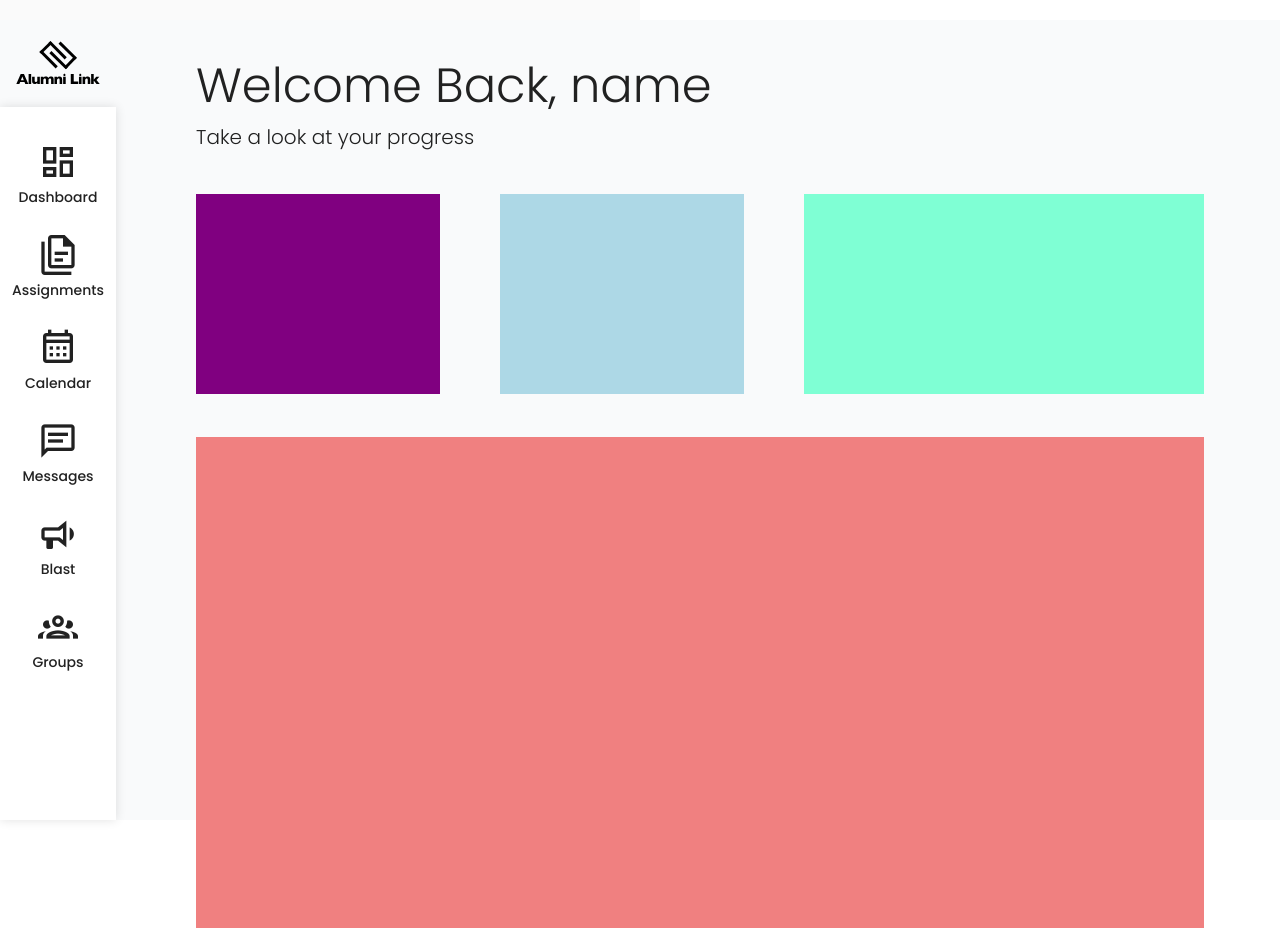
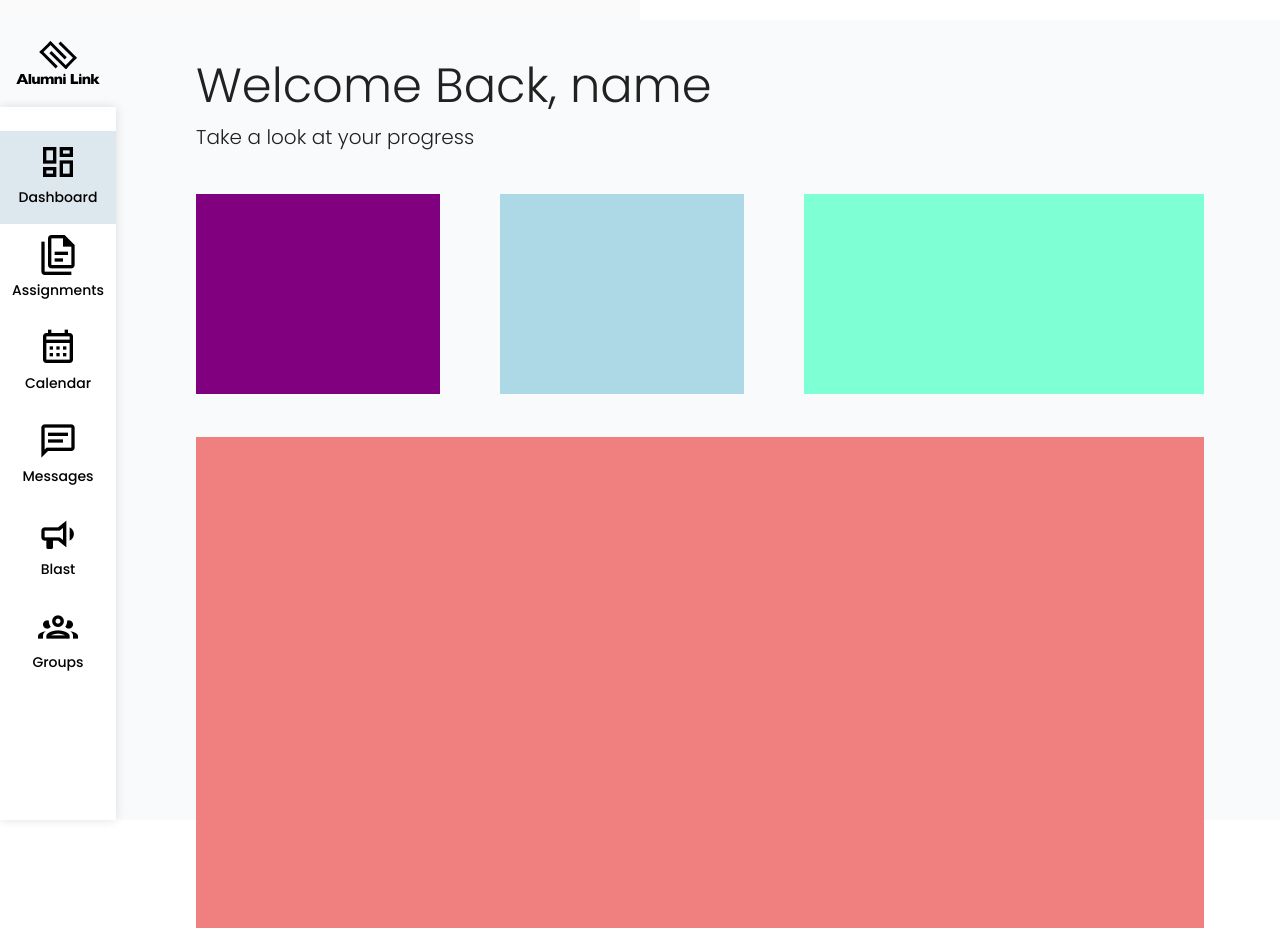
Before and after one commit to brasskneecap/alumni-link, a Vue app in the folder portal/: page /#/ in a window 1280 px wide. Shown: the part 780-1708 px from the top of the page. Built offline with nearby package versions, Linux system fonts and the light colour scheme.

Commit message:
al-add-routing added component page for each route

```diff
--- /dev/null
+++ b/portal/src/components/Assignments/Assignments.vue
@@ -0,0 +1,3 @@
+<template>
+  Assignments
+</template>
--- /dev/null
+++ b/portal/src/components/Blast/Blast.vue
@@ -0,0 +1,3 @@
+<template>
+  Blast
+</template>
--- /dev/null
+++ b/portal/src/components/Calendar/Calendar.vue
@@ -0,0 +1,3 @@
+<template>
+  Calendar
+</template>
--- /dev/null
+++ b/portal/src/components/Groups/Groups.vue
@@ -0,0 +1,3 @@
+<template>
+  Groups
+</template>
--- a/portal/src/components/LandingPage.vue
+++ b/portal/src/components/LandingPage.vue
@@ -1,13 +1,13 @@
 <template>
   <div class="main">
     <SideNav></SideNav>
-    <Dashboard></Dashboard>
+    <RouterView />
   </div>
 </template>
 
 <script setup>
   import SideNav from './navigation/SideNav.vue'
-  import Dashboard from './Dashboard/dashboard.vue';
+  import Dashboard from './Dashboard/Dashboard.vue';
 </script>
 
 
--- /dev/null
+++ b/portal/src/components/Messages/Messages.vue
@@ -0,0 +1,3 @@
+<template>
+  Messages
+</template>
--- a/portal/src/components/navigation/SideNav.vue
+++ b/portal/src/components/navigation/SideNav.vue
@@ -10,8 +10,12 @@
       />
   </div>
     <div class="nav-container">
-      <div v-for="item in items" :key="item.id"
-        class="nav-item">
+      <div v-for="item in items" :key="item.id">
+        <router-link
+          :to="item.page"
+          class="nav-item"
+          active-class="nav-item-active"
+          >
             <v-icon
               :icon="item.icon"
               size="40"
@@ -19,6 +23,7 @@
               end
             ></v-icon>
             <span>{{item.name}}</span>
+        </router-link>
       </div>
     </div>
   </div>
@@ -26,15 +31,16 @@
 
 <script>
 import { ref } from 'vue'
+import { RouterLink } from 'vue-router';
 export default {
   setup() {
     const items = ref([
-      { id: 1, name: 'Dashboard', icon: 'mdi-view-dashboard-outline' },
-      { id: 2, name: 'Assignments', icon: 'mdi-file-document-multiple-outline' },
-      { id: 3, name: 'Calendar', icon: 'mdi-calendar-month-outline' },
-      { id: 4, name: 'Messages', icon: 'mdi-message-text-outline' },
-      { id: 5, name: 'Blast', icon: 'mdi-bullhorn-outline' },
-      { id: 6, name: 'Groups', icon: 'mdi-account-group-outline' },
+      { id: 1, name: 'Dashboard', icon: 'mdi-view-dashboard-outline', page: "/"},
+      { id: 2, name: 'Assignments', icon: 'mdi-file-document-multiple-outline', page: "assignments"},
+      { id: 3, name: 'Calendar', icon: 'mdi-calendar-month-outline', page: "calendar" },
+      { id: 4, name: 'Messages', icon: 'mdi-message-text-outline', page: "messages" },
+      { id: 5, name: 'Blast', icon: 'mdi-bullhorn-outline', page: "blast" },
+      { id: 6, name: 'Groups', icon: 'mdi-account-group-outline', page: "groups" },
     ])
 
     return {
@@ -46,8 +52,6 @@ export default {
 
 <style lang="scss">
 @use '@/variables.scss' as *;
-
-
 
 .nav-logo-container {
   display: flex;
@@ -77,7 +81,7 @@ export default {
   padding: 1rem 0;
   font-size: 14px;
   font-weight: 500;
-
+  color: black;
   .nav-icon {
     margin: 0;
     padding-bottom: 0.6rem;
@@ -86,6 +90,11 @@ export default {
   &:hover {
     cursor: pointer;
     background-color: $al-primary-color;
+    color: black;
   }
 }
+
+.nav-item-active {
+  background-color: $al-primary-color;
+}
 </style>
--- a/portal/src/router/index.js
+++ b/portal/src/router/index.js
@@ -1,13 +1,23 @@
 import { createWebHashHistory, createRouter } from 'vue-router'
 
-import Dashboard from '../components/Dashboard/dashboard.vue'
+import Dashboard from '../components/Dashboard/Dashboard.vue'
+import Assignments from '../components/Assignments/Assignments.vue'
+import Calendar from '../components/Calendar/Calendar.vue'
+import Messages from '../components/Messages/Messages.vue'
+import Blast from '../components/Blast/Blast.vue'
+import Groups from '../components/Groups/Groups.vue'
 
 const routes = [
   { path: '/', component: Dashboard },
-  // { path: '/about', component: AboutView },
+  { path: '/assignments', component: Assignments },
+  { path: '/calendar', component: Calendar },
+  { path: '/messages', component: Messages },
+  { path: '/blast', component: Blast },
+  { path: '/groups', component: Groups },
 ]
 
 const router = createRouter({
+  linkActiveClass: 'border-indigo-100',
   history: createWebHashHistory(),
   routes,
 })
```
Lines whose indentation alone changed are shown as unchanged.
